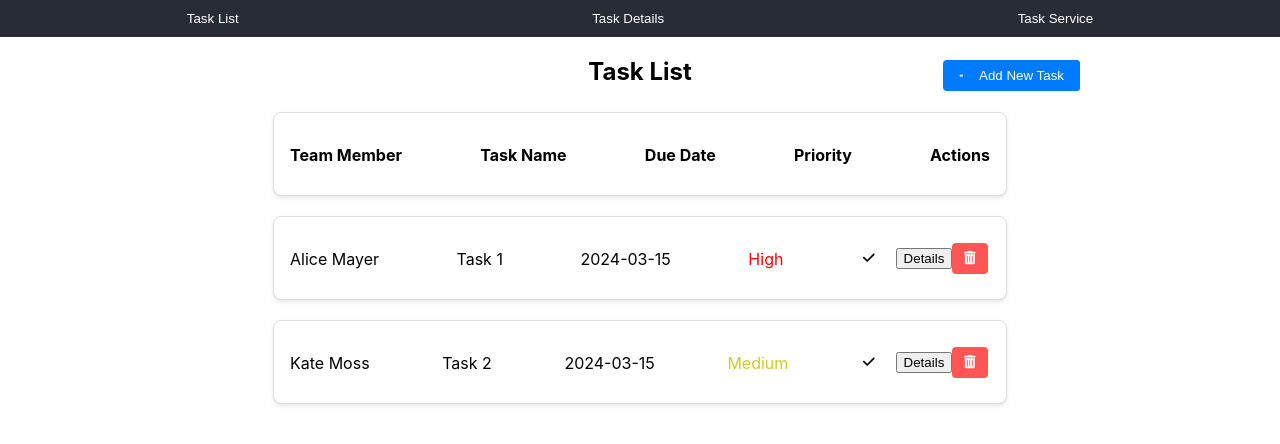
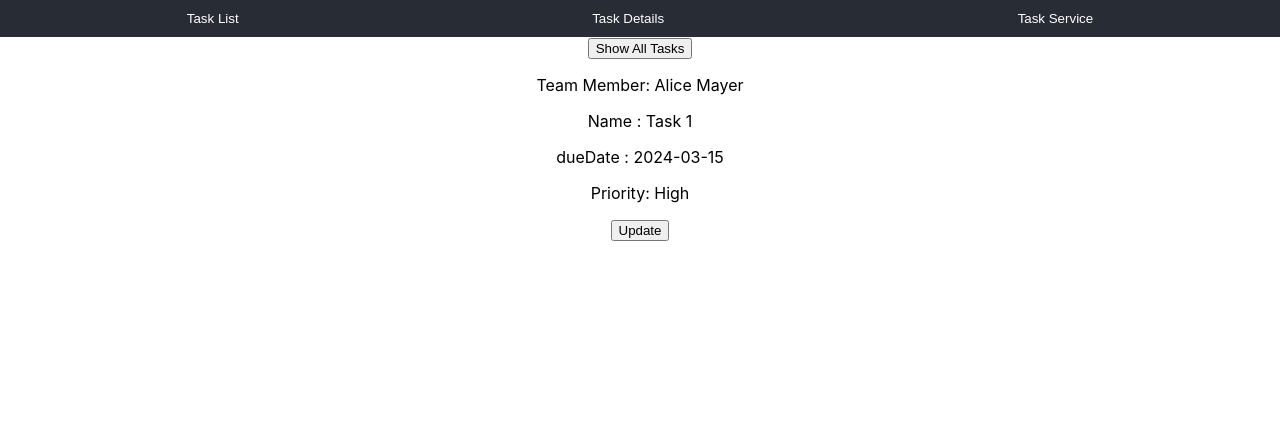
Before and after one commit to omkarjadhav0214/task_manager, a React (Create React App) app: page /tasks/1 in a window 1280 px wide. Shown: the top 444 px of the page. Built offline with nearby package versions, Linux system fonts and the light colour scheme.

Commit message:
Modifications Done on mainPs2

```diff
--- a/package.json
+++ b/package.json
@@ -13,6 +13,7 @@
     "react": "^18.2.0",
     "react-bootstrap": "^2.10.1",
     "react-dom": "^18.2.0",
+    "react-icons": "^5.0.1",
     "react-router": "^6.22.3",
     "react-router-dom": "^6.22.3",
     "react-scripts": "5.0.1",
--- a/src/App.js
+++ b/src/App.js
@@ -8,20 +8,12 @@ import { useState } from 'react';
 import TaskDetail from './Components/TaskDetail';
 // import { create } from 'mathjs';
 
+import { BrowserRouter as Router, Route, Routes, Link } from "react-router-dom";
 
 const App = ()=> {
 
-  // const router = createBrowserRouter([
-  //   {
-  //     path:'/',
-  //     element: <TaskList/>
-  //   },
-  //   {
-  //     path:'/tasks/:id',
-  //     element: <TaskDetail/>
-  //   }
-  // ])
 
+  const [showTaskForm, setShowTaskForm] = useState(false);
   const [activeTab, setActiveTab] = useState('taskList');
   const [taskDetailId , setTaskDetailId] = useState(0)
   const [tasks, setTasks] = useState([
@@ -42,10 +34,10 @@ const App = ()=> {
   ]);
 
  return (
-
+   <Router>
      <div className="App">
        <Navbar setActiveTab={setActiveTab} />
-       {activeTab === "taskList" && (
+       {/* {activeTab === "taskList" && (
          <TaskList
            setActiveTab={setActiveTab}
            setTaskDetailId={setTaskDetailId}
@@ -61,10 +53,34 @@ const App = ()=> {
            tasks={tasks}
            setTasks={setTasks}
          />
-       )}
+       )} */}
        {/* {activeTab === "taskService" && <TaskService />} */}
+       <Routes>
+         <Route
+           path="/"
+           element={
+             <TaskList
+               tasks={tasks}
+               setTasks={setTasks}
+               showTaskForm={showTaskForm}
+               setShowTaskForm={setShowTaskForm}
+             />
+           }
+         />
+         <Route
+           path="/tasks/:id"
+           element={
+             <TaskDetail
+               tasks={tasks}
+               setTasks={setTasks}
+               showTaskForm={showTaskForm}
+               setShowTaskForm={setShowTaskForm}
+             />
+           }
+         />
+       </Routes>
      </div>
-
+   </Router>
  );
 }
 
--- a/src/Components/Task.js
+++ b/src/Components/Task.js
@@ -1,13 +1,13 @@
 // Task.js
 import React from 'react';
-// import { BrowserRouter as Router, Route, Routes, Link } from "react-router-dom";
+import { Link } from 'react-router-dom';
 import PropTypes from 'prop-types';
 import './Task.css';
 import { FontAwesomeIcon } from '@fortawesome/react-fontawesome';
 import { faTrashAlt, faCheck, faEdit } from '@fortawesome/free-solid-svg-icons';
 
 
-const Task = ({ id, onDelete  , setActiveTab, setTaskDetailId , teamMember , name , dueDate , priority, onComplete, onUpdate }) => {
+const Task = ({ id, onDelete  , showTaskForm, setShowTaskForm, teamMember , name , dueDate , priority, onComplete, onUpdate }) => {
 
   const getPriorityColor = () => {
     switch(priority.toLowerCase()) {
@@ -35,16 +35,19 @@ const Task = ({ id, onDelete  , setActiveTab, setTaskDetailId , teamMember , nam
       <button className="action-button" onClick={onComplete}>
           <FontAwesomeIcon icon={faCheck} />
         </button>
-        <button
+
+        {/* <button
         className="details-button"
         onClick={function() {
           setActiveTab("taskDetail")
           setTaskDetailId(id)
         }}
       >
-        {/* <Link to={`/tasks/${id}`}>Details</Link> */}
-        Details
-      </button>
+        Details */}
+      {/* </button> */}
+
+        <Link to={`/tasks/${id}`}>Details</Link>
+
       <button className="delete-button" onClick={onDelete}>
         <FontAwesomeIcon icon={faTrashAlt} />
       </button>
--- a/src/Components/TaskDetail.js
+++ b/src/Components/TaskDetail.js
@@ -1,14 +1,20 @@
 import React, { useEffect, useState } from "react";
 // import { Button, Form } from "react-bootstrap";
 import TaskForm from "./TaskForm";
+import { useParams } from "react-router-dom";
 
-const TaskDetail = ({ setActiveTab, setTaskDetailId, tasks , taskDetailId , setTasks}) =>{
+const TaskDetail = ({ tasks, setTasks, showTaskForm, setShowTaskForm }) => {
+  let { id: taskDetailId } = useParams();
+  taskDetailId = parseInt(taskDetailId);
+  console.log(taskDetailId);
 
-  const [showTaskForm , setShowTaskForm] = useState(false)
-  const [updateInProcess , setUpdateInProcess] = useState(false)
+  // const [showTaskForm, setShowTaskForm] = useState(false);
+  const [updateInProcess, setUpdateInProcess] = useState(false);
 
   useEffect(() => {
     const foundTask = findTaskById(taskDetailId);
+    // console.log("details Clicked");
+    console.log(foundTask);
   }, [taskDetailId, tasks]);
 
   const findTaskById = (taskDetailId) => {
@@ -17,31 +23,30 @@ const TaskDetail = ({ setActiveTab, setTaskDetailId, tasks , taskDetailId , setT
 
   const foundTask = findTaskById(taskDetailId);
 
-   const handleUpdateTask = (updatedObj) => {
-     console.log(updatedObj);
-     console.log("Task getting Updated");
-     //find the id in the tasks and
+  const handleUpdateTask = (updatedObj) => {
+    // console.log(updatedObj);
+    // console.log("Task getting Updated");
+    //find the id in the tasks and
     //  const taskGettingUpdated = tasks.find((t) => t.id === taskDetailId);
     //  console.log(taskGettingUpdated);
-     const updatedTaskList = tasks.map((t)=>{
-      if(t.id === taskDetailId){
-        return {...t , ...updatedObj}
+    const updatedTaskList = tasks.map((t) => {
+      if (t.id === taskDetailId) {
+        return { ...t, ...updatedObj };
+      } else {
+        return t;
       }
-      else{
-        return t
-      }
-     })
+    });
     //  console.log(updatedTaskList);
-     setTasks(updatedTaskList)
+    setTasks(updatedTaskList);
+    setUpdateInProcess(false)
 
-   };
+  };
 
   return (
     <div>
       <button
         onClick={() => {
-          setActiveTab("taskList");
-          setTaskDetailId(0);
+          window.history.back();
         }}
       >
         Show All Tasks
@@ -72,10 +77,12 @@ const TaskDetail = ({ setActiveTab, setTaskDetailId, tasks , taskDetailId , setT
           updateInProcess={updateInProcess}
           setUpdateInProcess={setUpdateInProcess}
           currentTaskToUpdate={foundTask}
+           showTaskForm={showTaskForm}
+           setShowTaskForm = {setShowTaskForm}
         />
       )}
     </div>
   );
-}
+};
 
 export default TaskDetail;
--- a/src/Components/TaskForm.js
+++ b/src/Components/TaskForm.js
@@ -11,7 +11,8 @@ const TaskForm = ({
   onCancel,
   updateInProcess,
   currentTaskToUpdate,
-  setUpdateInProcess
+  showTaskForm,
+  setShowTaskForm,
 }) => {
   const [teamMember, setTeamMember] = useState("");
   const [taskName, setTaskName] = useState("");
@@ -31,17 +32,16 @@ const TaskForm = ({
   }, [updateInProcess, currentTaskToUpdate]);
 
   const handleAddTask = () => {
-
-    if(!taskName || !dueDate || !priority){
-      alert('Please fill out all the fields');
+    if (!taskName || !dueDate) {
+      alert("Please fill out all the fields");
       return;
     }
     const validationErrors = {};
 
     // Validate taskName
-    if (taskName.length < 5) {
+    if (taskName.length < 3) {
       validationErrors.taskName =
-        "Task name must be at least 5 characters long";
+        "Task name must be at least 3 characters long";
     }
 
     // Validate dueDate
@@ -54,7 +54,7 @@ const TaskForm = ({
       setErrors(validationErrors);
     } else {
       const newTask = {
-        id: Math.random(),
+        id: Date.now(),
         teamMember,
         name: taskName,
         dueDate,
@@ -82,15 +82,16 @@ const TaskForm = ({
       dueDate,
       priority,
     };
-    // console.log(t);
+    // console.log(showTaskForm);
 
     onUpdateTask(obj);
+
   };
 
   return (
     <div className="task-form-overlay">
       <div className="task-form">
-        <h3>Add New Task</h3>
+        <h3>{updateInProcess ? "Update Task" : "Add New Task"}</h3>
         <label>
           Team Member:
           <input
@@ -120,30 +121,32 @@ const TaskForm = ({
           {errors.dueDate && <p className="error-message">{errors.dueDate}</p>}
         </label>
 
-        <label>
-          Priority:
-
-        </label>
+        <label>Priority:</label>
         <select
-        id="priority"
-        value={priority}
-        onChange={(e) => setPriority(e.target.value)}
+          id="priority"
+          value={priority}
+          onChange={(e) => setPriority(e.target.value)}
         >
+          <option value="">No Priority</option>
           <option value="high">High</option>
           <option value="medium">Medium</option>
           <option value="low">Low</option>
         </select>
 
-
         <div className="form-buttons">
           {updateInProcess ? (
-            <button onClick={handleUpdateTask}>Update Task</button>
+            <button
+              onClick={() => {
+                handleUpdateTask();
+                setShowTaskForm(!showTaskForm);
+              }}
+            >
+              Update Task
+            </button>
           ) : (
             <button onClick={handleAddTask}>Add Task </button>
           )}
-          <button onClick={(onCancel)}>
-            Cancel
-          </button>
+          <button onClick={onCancel}>Cancel</button>
         </div>
       </div>
     </div>
--- a/src/Components/TaskList.css
+++ b/src/Components/TaskList.css
@@ -18,6 +18,7 @@
     border-radius: 4px;
     cursor: pointer;
     display: flex;
+    justify-content: center;
     align-items: center;
     position: absolute;
     top: 60px; /* Adjust top margin based on your preference */
@@ -25,5 +26,6 @@
   }
 
   .add-task-icon {
-    margin-right: 8px;
+    margin-right: 20px;
+
   }
--- a/src/Components/TaskList.js
+++ b/src/Components/TaskList.js
@@ -3,12 +3,19 @@
 import React, { useState } from 'react';
 import Task from './Task';
 import { FontAwesomeIcon } from '@fortawesome/react-fontawesome';
-import { faPlus } from '@fortawesome/free-solid-svg-icons';
+import { FaCalendarPlus } from "react-icons/fa";
 import TaskForm from './TaskForm';
 import './TaskList.css';
 
-const TaskList = ({ setActiveTab , setTaskDetailId , tasks , setTasks}) => {
-  const [showTaskForm, setShowTaskForm] = useState(false);
+const TaskList = ({
+  setActiveTab,
+  setTaskDetailId,
+  tasks,
+  setTasks,
+  showTaskForm,
+  setShowTaskForm,
+}) => {
+  // const [showTaskForm, setShowTaskForm] = useState(false);
   // const [tasks, setTasks] = useState([
   //   { id: 1, teamMember: 'Alice Mayer', name: 'Task 1', dueDate: '2024-03-16', priority: 'High' },
   //   { id: 2, teamMember: 'Kate Moss', name: 'Task 2', dueDate: '2024-03-20', priority: 'Medium' },
@@ -24,14 +31,17 @@ const TaskList = ({ setActiveTab , setTaskDetailId , tasks , setTasks}) => {
     setTasks(updatedTasks);
   };
 
-  const sortedTasks = tasks.slice().sort((a,b) => new Date(a.dueDate) - new Date(b.dueDate));
+  const sortedTasks = tasks
+    .slice()
+    .sort((a, b) => new Date(a.dueDate) - new Date(b.dueDate));
 
   return (
     <div>
       <h2 className="task-list-title">Task List</h2>
       <button className="add-task-button" onClick={() => setShowTaskForm(true)}>
-        <FontAwesomeIcon icon={faPlus} className="add-task-icon" />
-        Add New Task
+        {/* <FontAwesomeIcon icon={faPlus} className="add-task-icon" /> */}
+        <FaCalendarPlus className="add-task-icon" />
+          Add New Task
       </button>
       <div className="task-list">
         <div className="task task-header">
@@ -50,8 +60,8 @@ const TaskList = ({ setActiveTab , setTaskDetailId , tasks , setTasks}) => {
             dueDate={task.dueDate}
             priority={task.priority}
             onDelete={() => handleDeleteTask(task.id)}
-            setActiveTab={setActiveTab}
-            setTaskDetailId={setTaskDetailId}
+            showTaskForm={showTaskForm}
+            setShowTaskForm={setShowTaskForm}
           />
         ))}
       </div>
```
Also changed, not shown: 1 other file (tests, documents, lock files or other folders).
